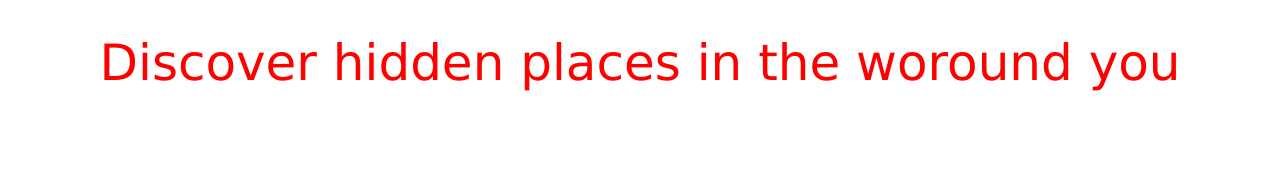
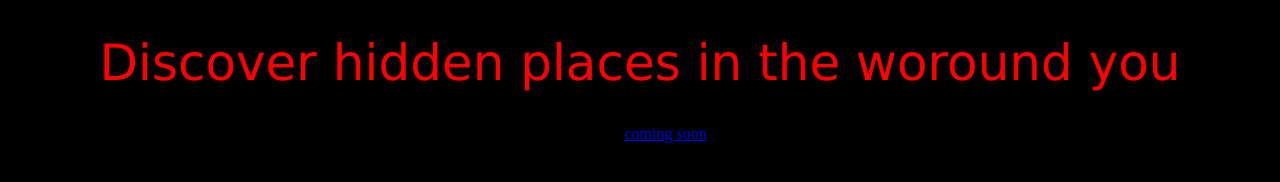
Before and after one commit to dhruvshrinet1/dhruvshrinet1.github.io, a plain HTML site: page index.html in a window 1280 px wide. Drawn offline with Linux system fonts and the light colour scheme.

Commit message:
learning new stuff

```diff
--- a/index.html
+++ b/index.html
@@ -11,6 +11,8 @@
 <body>
 
       <h1>Discover hidden places in the woround you</h1>
+      <p id="sub">Hidden <a href="#">coming soon</a></p>
+
 
 
 </body>
--- a/resources/css/style.css
+++ b/resources/css/style.css
@@ -6,3 +6,9 @@ h1
     color:red;
     text-align:center;
 }
+#sub{
+    text-align: center;
+}
+body{
+    background-color: black;
+}
```
